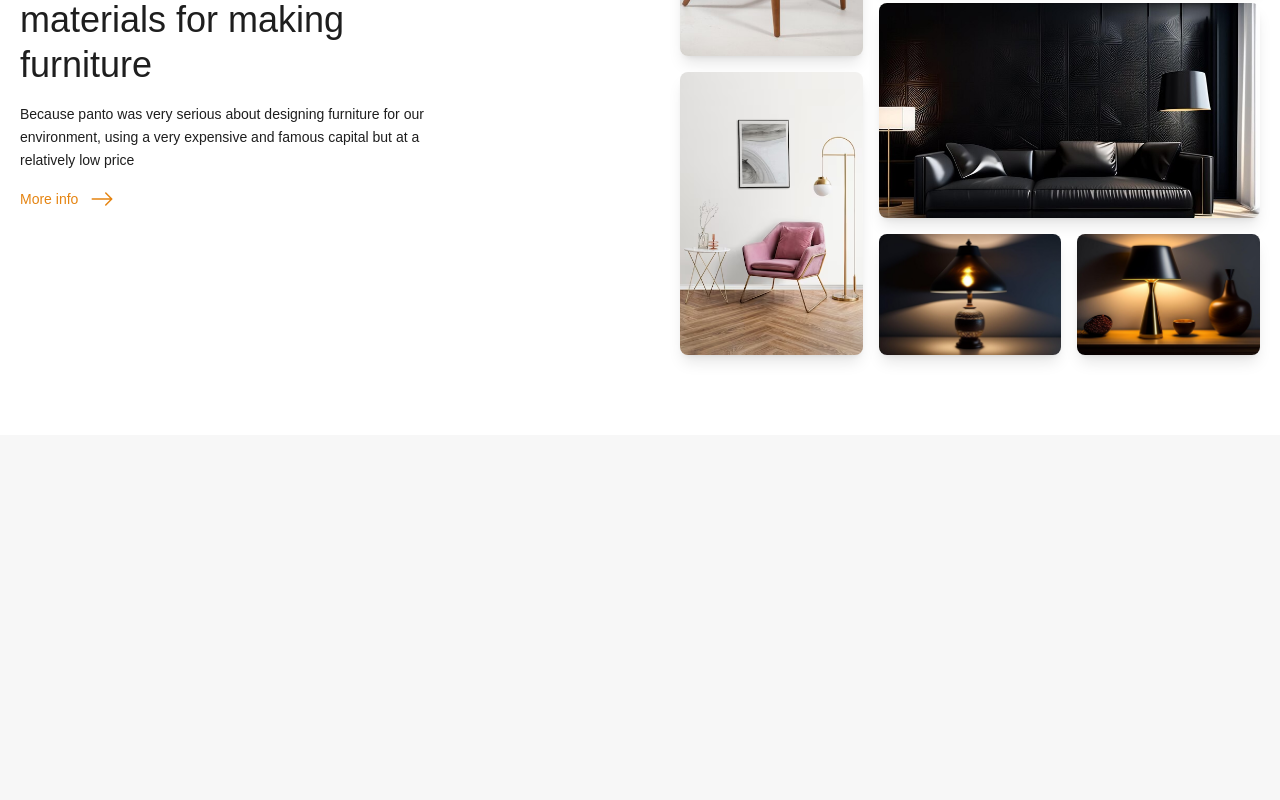
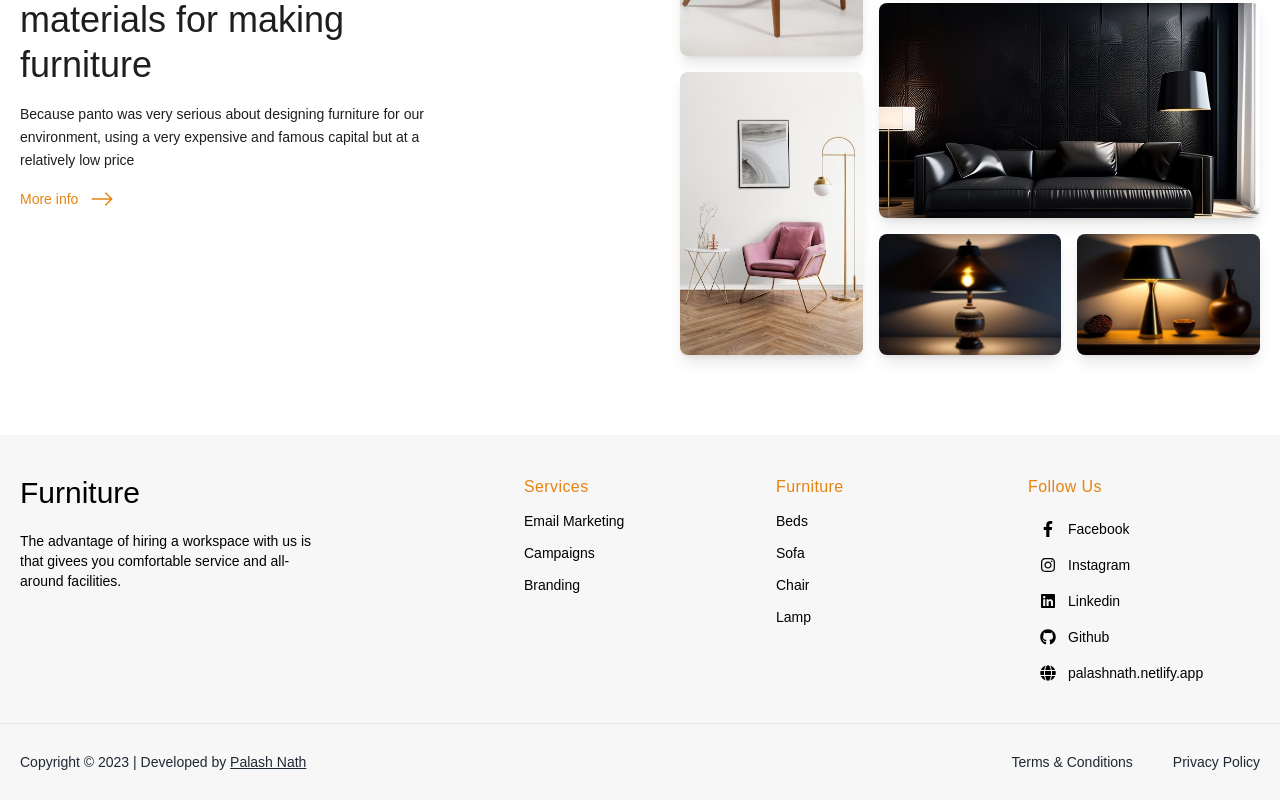
Before and after one commit to palashnath880/furniture, a React (Vite) app: page / in a window 1280 px wide. Shown: the part 2882-3682 px from the top of the page. Before the commit the page ends 3317 px from the top, so only its background shows below. Built offline with nearby package versions, Linux system fonts and the light colour scheme; a web font is replaced by a local one.

Commit message:
Footer Added

```diff
--- a/src/App.jsx
+++ b/src/App.jsx
@@ -12,6 +12,7 @@ import horizontalBed from './assets/horizontal-bed.webp';
 import horizontalSofa from './assets/horizontal-sofa.webp';
 import lamp1 from './assets/lamp-1.webp';
 import lamp2 from './assets/lamp-2.webp';
+import Footer from "./components/Footer";
 
 const App = () => {
   return (
@@ -102,6 +103,8 @@ const App = () => {
         </div>
       </section>
 
+      <Footer />
+
     </div>
   );
 }
--- /dev/null
+++ b/src/components/Footer.jsx
@@ -0,0 +1,101 @@
+import { BsArrowRight } from 'react-icons/bs';
+import { FaFacebookF, FaGithub, FaGlobe, FaInstagram, FaLinkedin } from 'react-icons/fa';
+
+const Footer = () => {
+    return (
+        <footer>
+            <div className="container mx-auto px-5 max-sm:px-3 pt-10 pb-10">
+                <div className="grid grid-cols-5 gap-5">
+                    <div className="col-span-2">
+                        <h2 className="text-3xl font-Gilroy-Medium">Furniture</h2>
+                        <p className="mt-5 text-sm font-Gilroy-Medium max-w-[300px]">The advantage of hiring a workspace with us is that givees you comfortable service and all-around facilities.</p>
+                    </div>
+                    <div className="col-span-1">
+                        <p className="text-secondary font-Gilroy-Medium tracking-wide">Services</p>
+                        <ul className="mt-3 space-y-3 text-sm font-Gilroy-Light">
+                            <li className='overflow-hidden w-fit cursor-pointer flex items-center group gap-0 hover:gap-3 duration-200'>
+                                {/* <BsArrowRight className='w-5 h-5 -ml-5 group-hover:ml-0 duration-200' strokeWidth={0.5} /> */}
+                                Email Marketing
+                            </li>
+                            <li className='overflow-hidden w-fit cursor-pointer flex items-center group gap-0 hover:gap-3 duration-200'>
+                                {/* <BsArrowRight className='w-5 h-5 -ml-5 group-hover:ml-0 duration-200' strokeWidth={0.5} /> */}
+                                Campaigns
+                            </li>
+                            <li className='overflow-hidden w-fit cursor-pointer flex items-center group gap-0 hover:gap-3 duration-200'>
+                                {/* <BsArrowRight className='w-5 h-5 -ml-5 group-hover:ml-0 duration-200' strokeWidth={0.5} /> */}
+                                Branding
+                            </li>
+                        </ul>
+                    </div>
+                    <div className="col-span-1">
+                        <p className="text-secondary font-Gilroy-Medium tracking-wide">Furniture</p>
+                        <ul className="mt-3 space-y-3 text-sm font-Gilroy-Light">
+                            <li className='overflow-hidden w-fit cursor-pointer flex items-center group gap-0 hover:gap-3 duration-200'>
+                                {/* <BsArrowRight className='w-5 h-5 -ml-5 group-hover:ml-0 duration-200' strokeWidth={0.5} /> */}
+                                Beds
+                            </li>
+                            <li className='overflow-hidden w-fit cursor-pointer flex items-center group gap-0 hover:gap-3 duration-200'>
+                                {/* <BsArrowRight className='w-5 h-5 -ml-5 group-hover:ml-0 duration-200' strokeWidth={0.5} /> */}
+                                Sofa
+                            </li>
+                            <li className='overflow-hidden w-fit cursor-pointer flex items-center group gap-0 hover:gap-3 duration-200'>
+                                {/* <BsArrowRight className='w-5 h-5 -ml-5 group-hover:ml-0 duration-200' strokeWidth={0.5} /> */}
+                                Chair
+                            </li>
+                            <li className='overflow-hidden w-fit cursor-pointer flex items-center group gap-0 hover:gap-3 duration-200'>
+                                {/* <BsArrowRight className='w-5 h-5 -ml-5 group-hover:ml-0 duration-200' strokeWidth={0.5} /> */}
+                                Lamp
+                            </li>
+                        </ul>
+                    </div>
+                    <div className="col-span-1">
+                        <p className="text-secondary font-Gilroy-Medium tracking-wide">Follow Us</p>
+                        <ul className="mt-5 pl-3 space-y-4 text-sm font-Gilroy-Medium">
+                            <li>
+                                <a href='https://web.facebook.com/palashnath880/' target='_blank' rel='noreferrer' className='overflow-hidden w-fit cursor-pointer flex items-center group gap-3'>
+                                    <FaFacebookF className='w-4 h-4' />
+                                    Facebook
+                                </a>
+                            </li>
+                            <li>
+                                <a href='https://www.instagram.com/palashnath880/' target='_blank' rel='noreferrer' className='overflow-hidden w-fit cursor-pointer flex items-center group gap-3'>
+                                    <FaInstagram className='w-4 h-4' />
+                                    Instagram
+                                </a>
+                            </li>
+                            <li>
+                                <a href='https://www.linkedin.com/in/palashnath880/' target='_blank' rel='noreferrer' className='overflow-hidden w-fit cursor-pointer flex items-center group gap-3'>
+                                    <FaLinkedin className='w-4 h-4' />
+                                    Linkedin
+                                </a>
+                            </li>
+                            <li>
+                                <a href='https://github.com/palashnath880' target='_blank' rel='noreferrer' className='overflow-hidden w-fit cursor-pointer flex items-center group gap-3'>
+                                    <FaGithub className='w-4 h-4' />
+                                    Github
+                                </a>
+                            </li>
+                            <li>
+                                <a href='https://palashnath.netlify.app/' target='_blank' rel='noreferrer' className='overflow-hidden w-fit cursor-pointer flex items-center group gap-3'>
+                                    <FaGlobe className='w-4 h-4' />
+                                    palashnath.netlify.app
+                                </a>
+                            </li>
+                        </ul>
+                    </div>
+                </div>
+            </div>
+            <div className="container mx-auto px-5 py-7 border-t">
+                <div className="flex items-center justify-between">
+                    <p className="font-Gilroy-Medium text-[#1E2833] text-sm">Copyright © {new Date().getFullYear()} | Developed by <a className="underline hover:no-underline duration-200" href='' rel='noreferrer'>Palash Nath</a></p>
+                    <div className="justify-center flex gap-10 text-sm">
+                        <span className="font-Gilroy-Medium text-[#1E2833]">Terms & Conditions</span>
+                        <span className="font-Gilroy-Medium text-[#1E2833]">Privacy Policy</span>
+                    </div>
+                </div>
+            </div>
+        </footer>
+    );
+}
+
+export default Footer;
```
